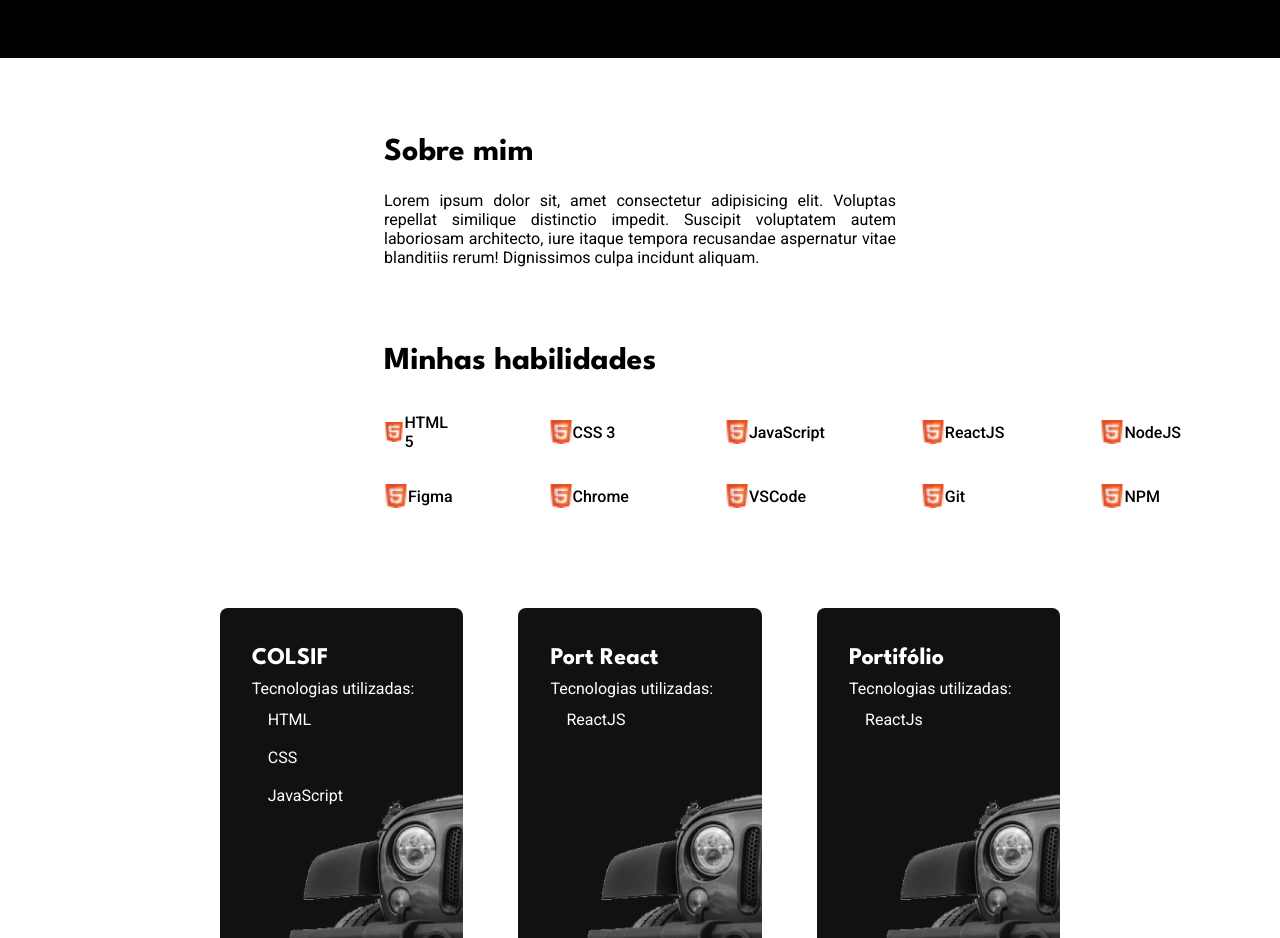
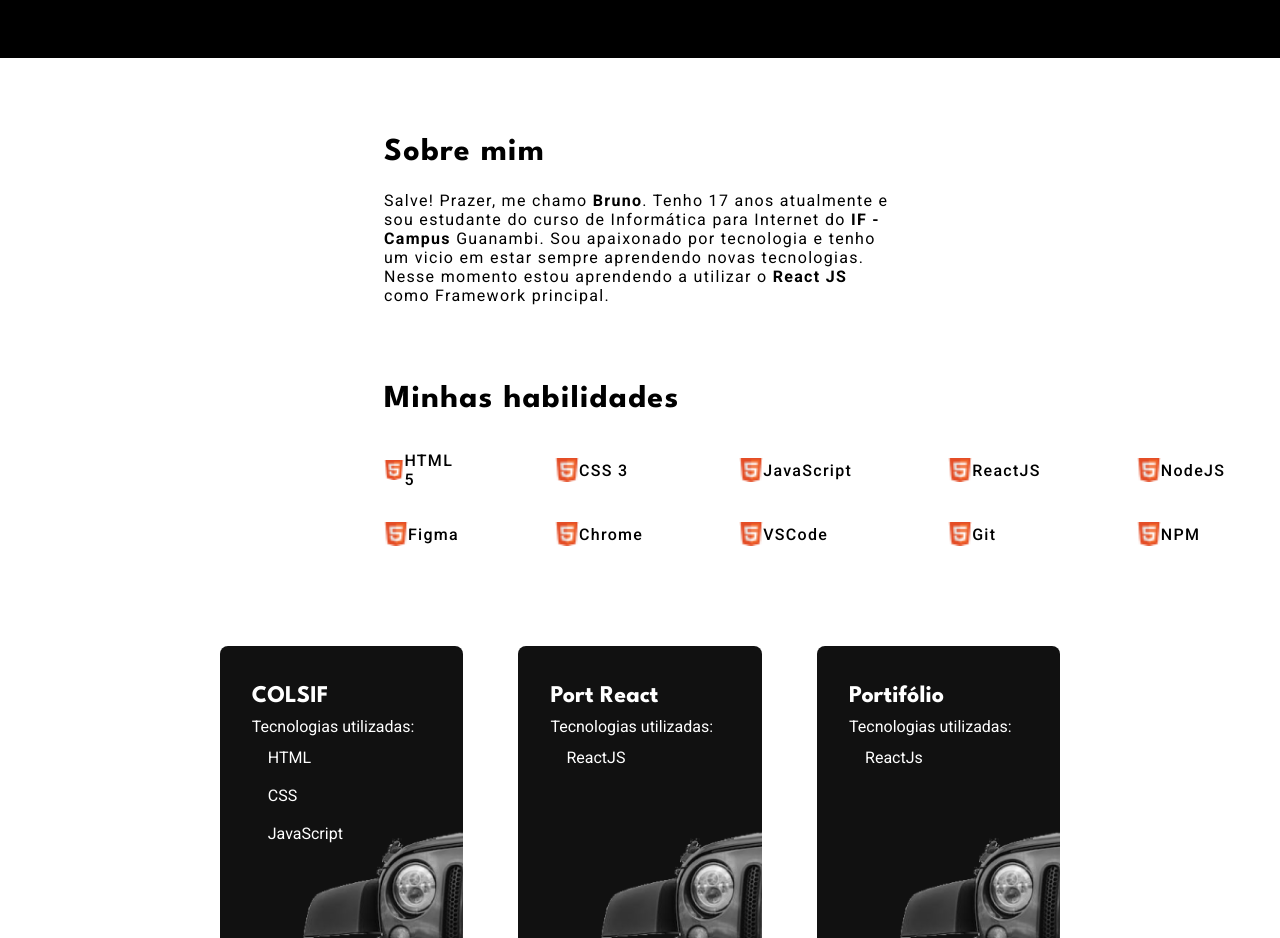
Before and after one commit to bruno-rodrigues0/bruno-fzn1, a React (Create React App) app: page / in a window 1280 px wide. Shown: the part 880-1818 px from the top of the page. Built offline with nearby package versions, Linux system fonts and the light colour scheme.

Commit message:
add about me content to home page

```diff
--- a/src/components/AboutMe/AboutMe.module.css
+++ b/src/components/AboutMe/AboutMe.module.css
@@ -9,7 +9,7 @@
 .abmeArea{
     width: 40%;
     margin: auto;
-    text-align: justify;
+    letter-spacing: 1.3px;
 }
 
 h1{
--- a/src/components/AboutMe/index.jsx
+++ b/src/components/AboutMe/index.jsx
@@ -40,7 +40,7 @@
   return (
     <div className={ styles.abmeArea }>
         <Box title={"Sobre mim"}>
-            <p>Lorem ipsum dolor sit, amet consectetur adipisicing elit. Voluptas repellat similique distinctio impedit. Suscipit voluptatem autem laboriosam architecto, iure itaque tempora recusandae aspernatur vitae blanditiis rerum! Dignissimos culpa incidunt aliquam.</p>
+            <p>Salve! Prazer, me chamo <strong>Bruno</strong>. Tenho 17 anos atualmente e sou estudante do curso de Informática para Internet do <strong>IF - Campus</strong> Guanambi. Sou apaixonado por tecnologia e tenho um vicio em estar sempre aprendendo novas tecnologias. Nesse momento estou aprendendo a utilizar o <strong>React JS</strong> como Framework principal.</p>
         </Box>
 
         <Box title={"Minhas habilidades"}>
```
Also changed, not shown: 1 other file (tests, documents, lock files or other folders).
